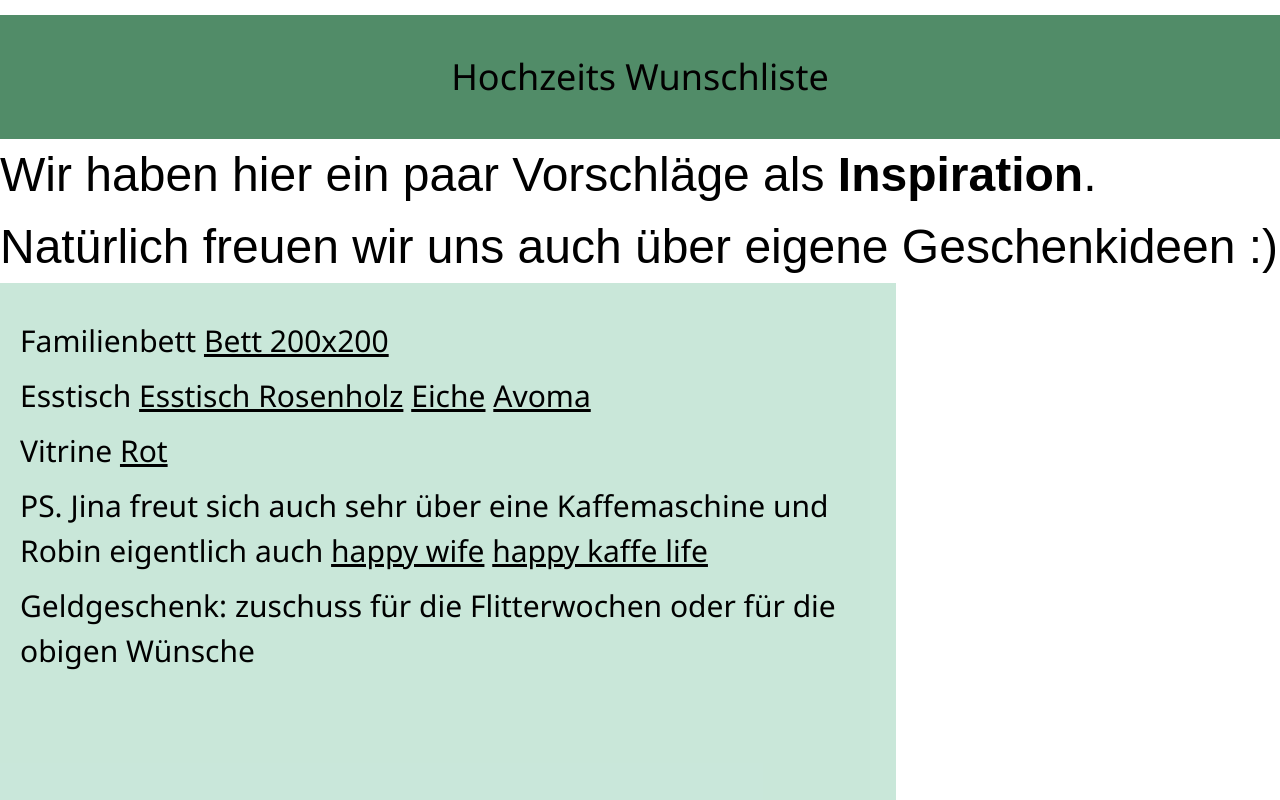
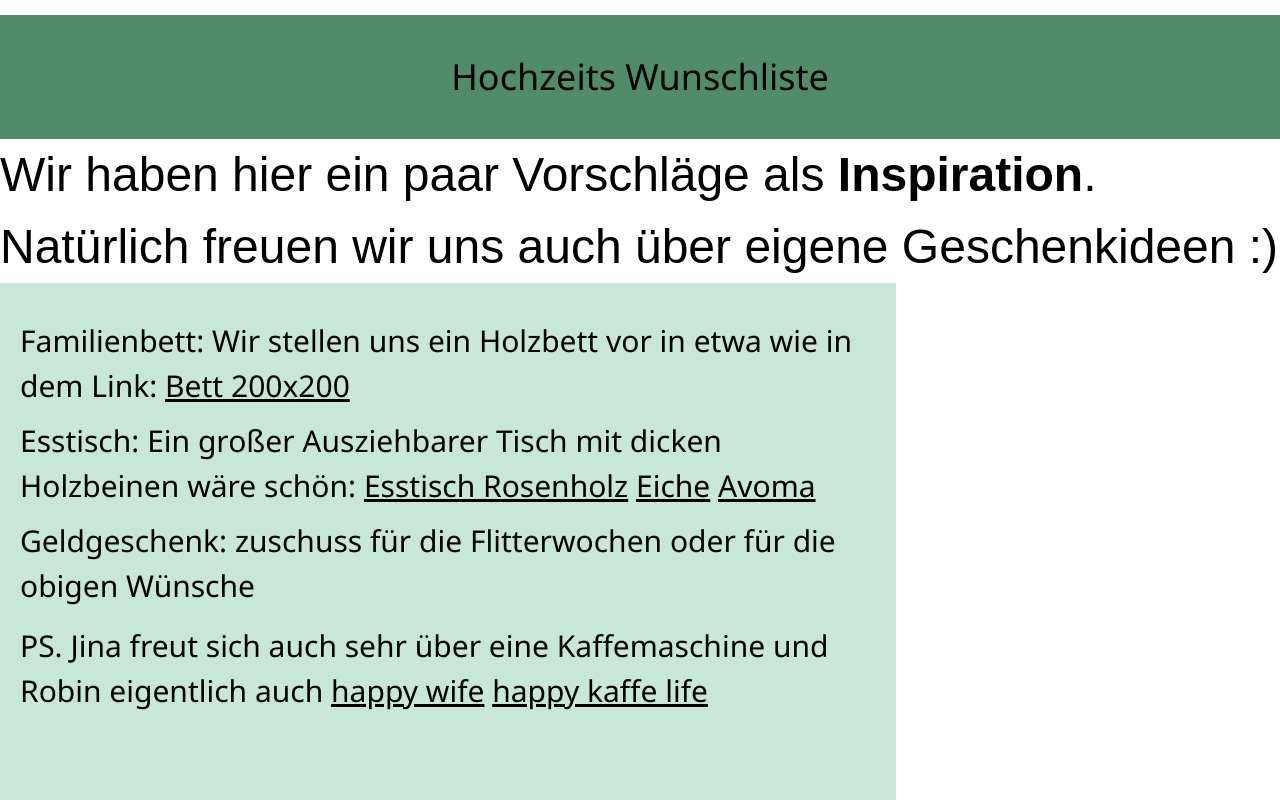
Before and after one commit to RobMil91/RobMil91.github.io, a plain HTML site: page Hochzeit.html in a window 1280 px wide. Shown: the top 800 px of the page. Drawn offline with nearby package versions, Linux system fonts and the light colour scheme.

Commit message:
puttin jina to extra html

```diff
--- a/Hochzeit.html
+++ b/Hochzeit.html
@@ -105,13 +105,10 @@
       </font>
       <article>
 
-        <p> <h2>Familienbett  <a href="https://www.betten.de/massivholzbett-wildeiche-natur-stoff-kopfteil-sandel.html">Bett 200x200</a>
-             <h2>Esstisch   <a href="https://www.moebelliebling.de/Baumkante-Esstisch-Indisches-Rosenholz-teakfarben-180x90-X-Gestell-schwarz-Lotti"> Esstisch Rosenholz</a> <a href="https://www.wohnen.de/eiche-baumkanten-esstisch-mit-x-fuessen-aus-metall-in-weiss-cenny.html"> Eiche</a> <a href="https://www.wohnen.de/edler-esstisch-in-italienischem-design-walnuss-braun-ausziehbar-avoma.html">Avoma</a>
-            <h2> Vitrine <a href="https://www.ikea.com/de/de/p/hemnes-vitrine-mit-3-schubladen-rot-las-hellbraun-lasiert-50530634/">Rot</a>
-              <h2> PS. Jina freut sich auch sehr über eine Kaffemaschine und Robin eigentlich auch <a href="https://www.mediamarkt.de/de/product/_sage-ses878bss4eeu1-the-barista-pro-2533364.html">happy wife</a> <a href="https://www.mediamarkt.de/de/product/_philips-ep5447-90-2670375.html">happy kaffe life</a>
+        <p> <h2>Familienbett: Wir stellen uns ein Holzbett vor in etwa wie in dem Link: <a href="https://www.betten.de/massivholzbett-wildeiche-natur-stoff-kopfteil-sandel.html">Bett 200x200</a>
+             <h2>Esstisch: Ein großer Ausziehbarer Tisch mit dicken Holzbeinen wäre schön: <a href="https://www.moebelliebling.de/Baumkante-Esstisch-Indisches-Rosenholz-teakfarben-180x90-X-Gestell-schwarz-Lotti"> Esstisch Rosenholz</a> <a href="https://www.wohnen.de/eiche-baumkanten-esstisch-mit-x-fuessen-aus-metall-in-weiss-cenny.html"> Eiche</a> <a href="https://www.wohnen.de/edler-esstisch-in-italienischem-design-walnuss-braun-ausziehbar-avoma.html">Avoma</a>
             <h2>Geldgeschenk: zuschuss für die Flitterwochen oder für die obigen Wünsche</h2></p>
-
-
+            <h2> PS. Jina freut sich auch sehr über eine Kaffemaschine und Robin eigentlich auch <a href="https://www.mediamarkt.de/de/product/_sage-ses878bss4eeu1-the-barista-pro-2533364.html">happy wife</a> <a href="https://www.mediamarkt.de/de/product/_philips-ep5447-90-2670375.html">happy kaffe life</a>
 
         </p>
       </article>
```
Also changed, not shown: jina.html (added, +1 -0 lines).
